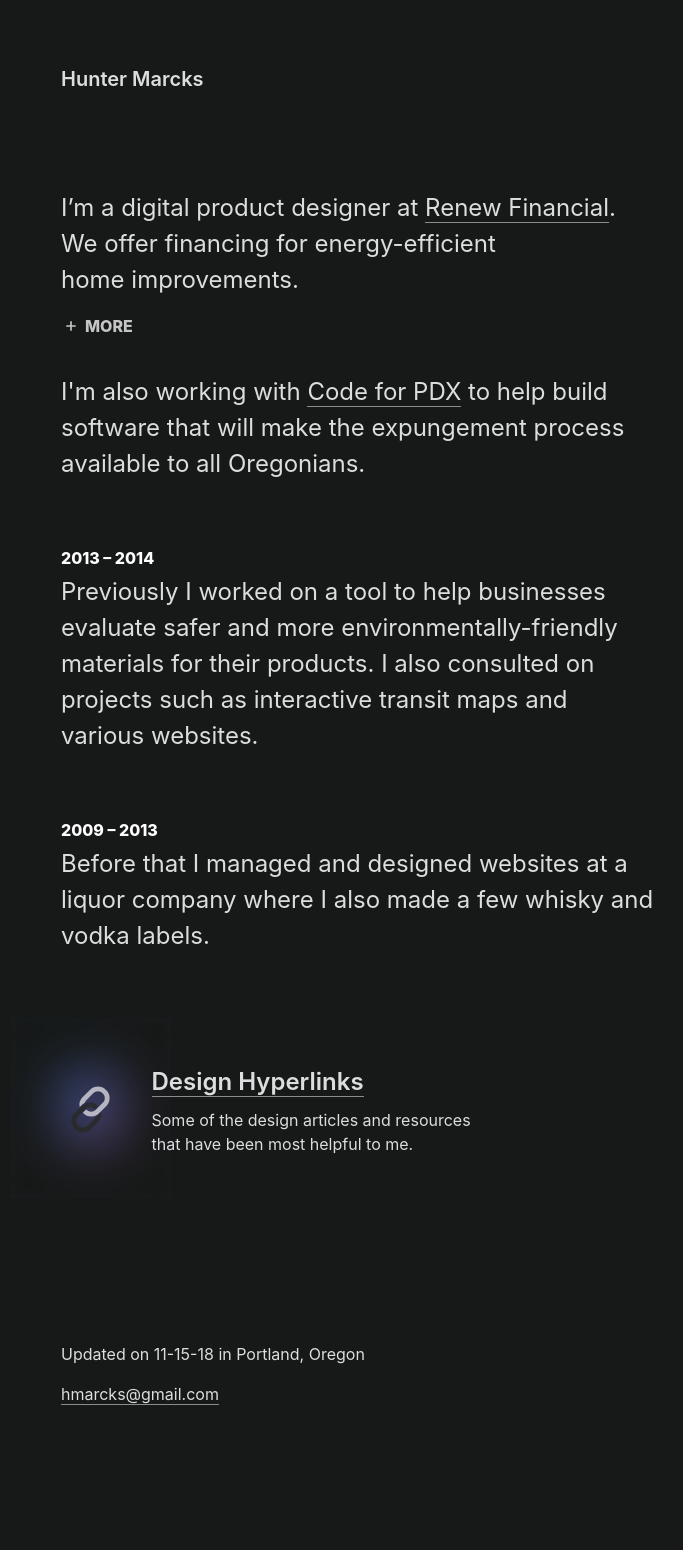
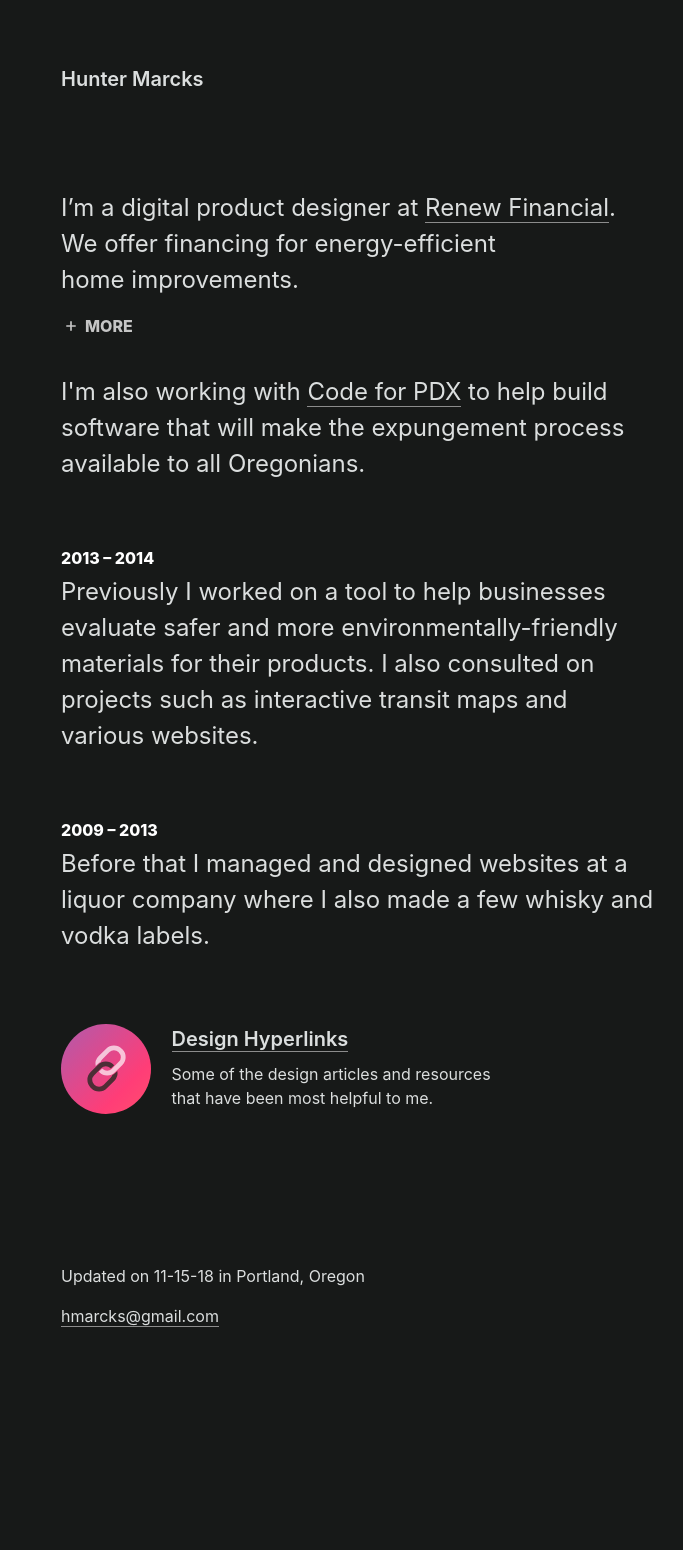
Before and after one commit to hmarcks/hmarcks.github.io, a Jekyll site: the page built from index.html, in a window 1280 px wide. Shown: the whole page, without its empty margins (67-750 px from the left). Built offline with Jekyll 4.4.1, drawn with Linux system fonts in a browser that asks for light colours; comment, search, counter and statistics services are not loaded; after the commit the page ends 1472 px from its top, so only the background shows below that.

Commit message:
Updates link icon because of Chrome rendering issue

```diff
--- a/_scss/base.scss
+++ b/_scss/base.scss
@@ -213,9 +213,11 @@ nav {
 
 .links-trip {
   position: relative;
-  left: -50px;
   display: inline-block;
+  width: 90px;
+  height: 90px;
   vertical-align: middle;
+  border-radius: 100%;
   background:
     linear-gradient(-45deg,
     rgba(255, 166, 61, 1),
@@ -224,31 +226,28 @@ nav {
     rgba(60, 240, 197, 1)
   );
   background-size: 1000%;
-  animation: slide 22s linear infinite;
+  animation: slide 14s linear infinite;
   transition: 1s ease-in-out all;
-  box-shadow: inset 0 0 60px 60px #171918;
-  width: 160px;
-  height: 180px;
 }
 
 .links-icon {
   position: absolute;
-  top: 64px;
-  left: 52px;
+  top: 17px;
+  left: 18px;
   fill: #272822;
-  opacity: 0.75;
+  opacity: 0.8;
   transform: rotate(-45deg);
 }
 
 .links-link {
   position: relative;
-  top: -28px;
+  top: 10px;
   vertical-align: middle;
   max-width: 350px;
 
   @media screen and (min-width: 650px) {
-    top: 10px;
-    left: -74px;
+    top: 6px;
+    left: 16px;
     display: inline-block;
   }
 }
--- a/index.html
+++ b/index.html
@@ -46,7 +46,7 @@ title: Hunter Marcks
     <defs></defs><title>Artboard 1</title><path class="cls-1" d="M13.43,16.12a5.22,5.22,0,0,1-1.64-.27,2.78,2.78,0,0,1-1.22.29H6A2.74,2.74,0,0,1,3.28,13.4V13A2.73,2.73,0,0,1,6,10.29h4.56A2.73,2.73,0,0,1,13.3,13v.37h2.09V13A4.82,4.82,0,0,0,10.57,8.2H6A4.82,4.82,0,0,0,1.19,13v.38A4.83,4.83,0,0,0,6,18.23h4.56a4.83,4.83,0,0,0,4-2.11Z"/><path class="cls-1" style="fill:#ffffff; opacity:0.85" d="M18,5.77H13.43a4.83,4.83,0,0,0-4,2.11h1.12a5,5,0,0,1,1.64.28,2.65,2.65,0,0,1,1.22-.3H18a2.74,2.74,0,0,1,2.73,2.74V11A2.73,2.73,0,0,1,18,13.71H13.43A2.73,2.73,0,0,1,10.7,11v-.37H8.61V11a4.82,4.82,0,0,0,4.82,4.82H18A4.82,4.82,0,0,0,22.81,11V10.6A4.83,4.83,0,0,0,18,5.77Z"/></svg>
   </div>
   <div class="links-link">
-    <p class="ma0 f4 f3-ns fw6"><a href="/resources">Design Hyperlinks</a></p>
+    <p class="ma0 f4 fw6"><a href="/resources">Design Hyperlinks</a></p>
     <p class="mt2 f5">Some of the design articles and resources that have been most helpful to me.</p>
   </div>
 </div>
--- a/resources/index.html
+++ b/resources/index.html
@@ -15,7 +15,7 @@ title: Hunter Marcks - Process
     <p class="mt2 f5">Some of the design articles and resources that have been most helpful to me.</p>
   </div>
 
-  <hr class="mb4 resources__hr" />
+  <hr class="mv4 resources__hr" />
 
   <div class="flex-ns">
     <div class="w-25-ns mb4 fw7 f4">
```
